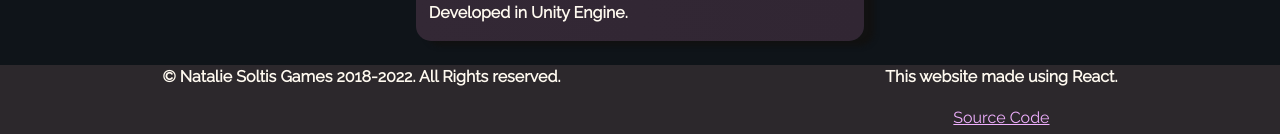
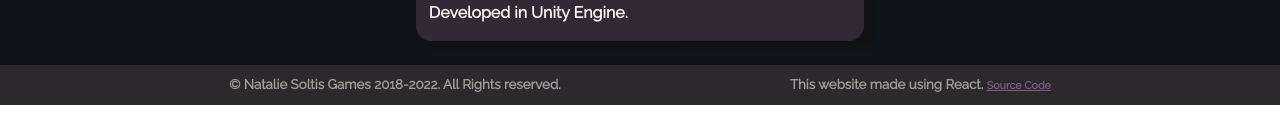
Before and after one commit to hi-names-nat/porfolio-site, a React (Create React App) app: page / in a window 1280 px wide. Shown: the part 1252-1386 px from the top of the page. After the commit the page ends 1357 px from the top, so only its background shows below. Built offline with nearby package versions, Linux system fonts and the light colour scheme.

Commit message:
fix the footer and add links for socials

```diff
--- /dev/null
+++ b/babel-plugin-macros.config.js
@@ -0,0 +1,5 @@
+module.exports = {
+    'fontawesome-svg-core': {
+        'license': 'free'
+    }
+}
--- /dev/null
+++ b/babel.config.js
@@ -0,0 +1,6 @@
+module.exports = function (api) {
+    api.cache.forever();
+    return {
+        plugins: ['macros'],
+    }
+}
--- a/src/App.css
+++ b/src/App.css
@@ -1,7 +1,11 @@
 .App {
   text-align: center;
   background-color: rgba(15,20,25,1);
-  min-height: 100vh;
+}
+
+.Content {
+  min-height: 95vh;
+
 }
 
 .App-logo {
--- a/src/App.tsx
+++ b/src/App.tsx
@@ -9,8 +9,10 @@ function App() {
 
   return (
     <div className="App">
-        <Topbar />
-        <Router/>
+        <div className={'Content'}>
+            <Topbar />
+            <Router/>
+        </div>
         <Footer/>
     </div>
   );
--- a/src/Components/Footer/Footer.css
+++ b/src/Components/Footer/Footer.css
@@ -1,9 +1,38 @@
 .main-footer {
-    height: 9vh;
+    height: 5vh;
     width: 100%;
     background-color: #2c282c;
     display: flex;
+    flex: 1;
     justify-items: center;
-    justify-content: space-around;
+    justify-content: space-evenly;
     flex-direction: row;
+    align-items: center;
+    align-content: center;
+    margin: 0 0 ;
+    padding: 0 0 ;
+
 }
+.footer-container {
+}
+.footer-link {
+    font-family: 'Raleway', sans-serif;
+    color: #f0b0ff66;
+    font-size: 8pt;
+    margin: 0 0;
+    padding: 0 0 ;
+}
+.footer-link:hover {
+    color: #ecc4ff88;
+}
+.footer-text {
+    font-family: "Raleway", sans-serif;
+    font-weight: bold;
+    color: #a09e9a;
+    font-size: 10pt;
+    justify-self: center;
+    justify-content: center;
+    align-self: center;
+    align-content: center;
+    margin: 0 0 ;
+}
--- a/src/Components/Footer/Footer.tsx
+++ b/src/Components/Footer/Footer.tsx
@@ -2,12 +2,11 @@ import "./Footer.css"
 export default function Footer() {
     return(
         <div className={"main-footer"}>
+             <p className={"footer-text"}>© Natalie Soltis Games 2018-2022. All Rights reserved.</p>
             <div>
-                <p className={"paragraph"}>© Natalie Soltis Games 2018-2022. All Rights reserved.</p>
-            </div>
-            <div>
-                <p className={"paragraph"}>This website made using React.</p>
-                <a className={"hyperlink"} href={"https://github.com/hi-names-nat/porfolio-site"}>Source Code</a>
+                <p className={"footer-text"}>This website made using React. <line/>
+                    <a className={"footer-link"} href={"https://github.com/hi-names-nat/porfolio-site"}>Source Code</a>
+                </p>
             </div>
         </div>
     );
--- a/src/Pages/About/About.css
+++ b/src/Pages/About/About.css
@@ -18,3 +18,7 @@
     min-height: 25vh;
     margin-bottom: 2vh;
 }
+.socials {
+    justify-content: space-evenly;
+    display: flex;
+}
--- a/src/Pages/About/About.tsx
+++ b/src/Pages/About/About.tsx
@@ -4,6 +4,8 @@ import "./About.css"
 import "../../UnifiedCSS.css"
 import me from "../../Assets/me.png";
 import Container from "react-bootstrap/Container";
+import {FontAwesomeIcon} from "@fortawesome/react-fontawesome";
+import { solid, regular, brands, icon } from '@fortawesome/fontawesome-svg-core/import.macro' // <-- import styles to be used
 
 export default function About() {
     return (
@@ -12,6 +14,17 @@ export default function About() {
                 <Row>
                     <Col>
                         <Image src={me} className={"self-image"} rounded={true} fluid={true}/>
+                        <div className={"socials"}>
+                            <a href={"https://www.linkedin.com/in/hi-names-nat/"} target={"_blank"} className={"links"}>
+                                <FontAwesomeIcon icon={brands('linkedin')} color={'white'} size={'3x'}/>
+                            </a>
+                            <a href={"https://mastodon.gamedev.place/@Hi_Names_Nat"} target={"_blank"} className={"links"}>
+                                <FontAwesomeIcon icon={brands('mastodon')} color={'white'} size={'3x'}/>
+                            </a>
+                            <a href={"https://github.com/hi-names-nat"} target={"_blank"} className={"links"}>
+                                <FontAwesomeIcon icon={brands('github')} color={'white'} size={'3x'}/>
+                            </a>
+                        </div>
                     </Col>
                     <Col>
                         <h1 className={"header"}>Hi, I'm Natalie!</h1>
```
Also changed, not shown: package.json (+7 -0 lines), 1 other file (tests, documents, lock files or other folders).
